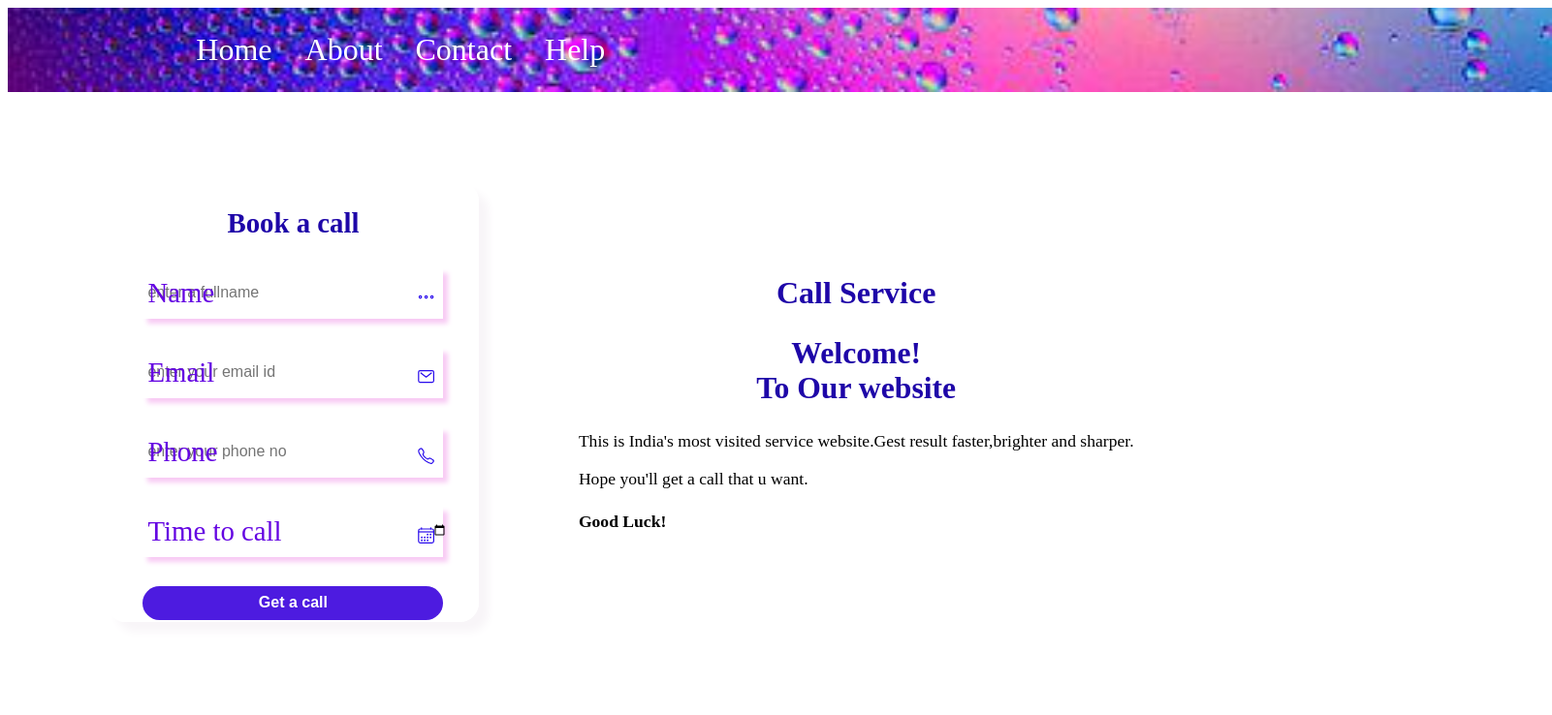
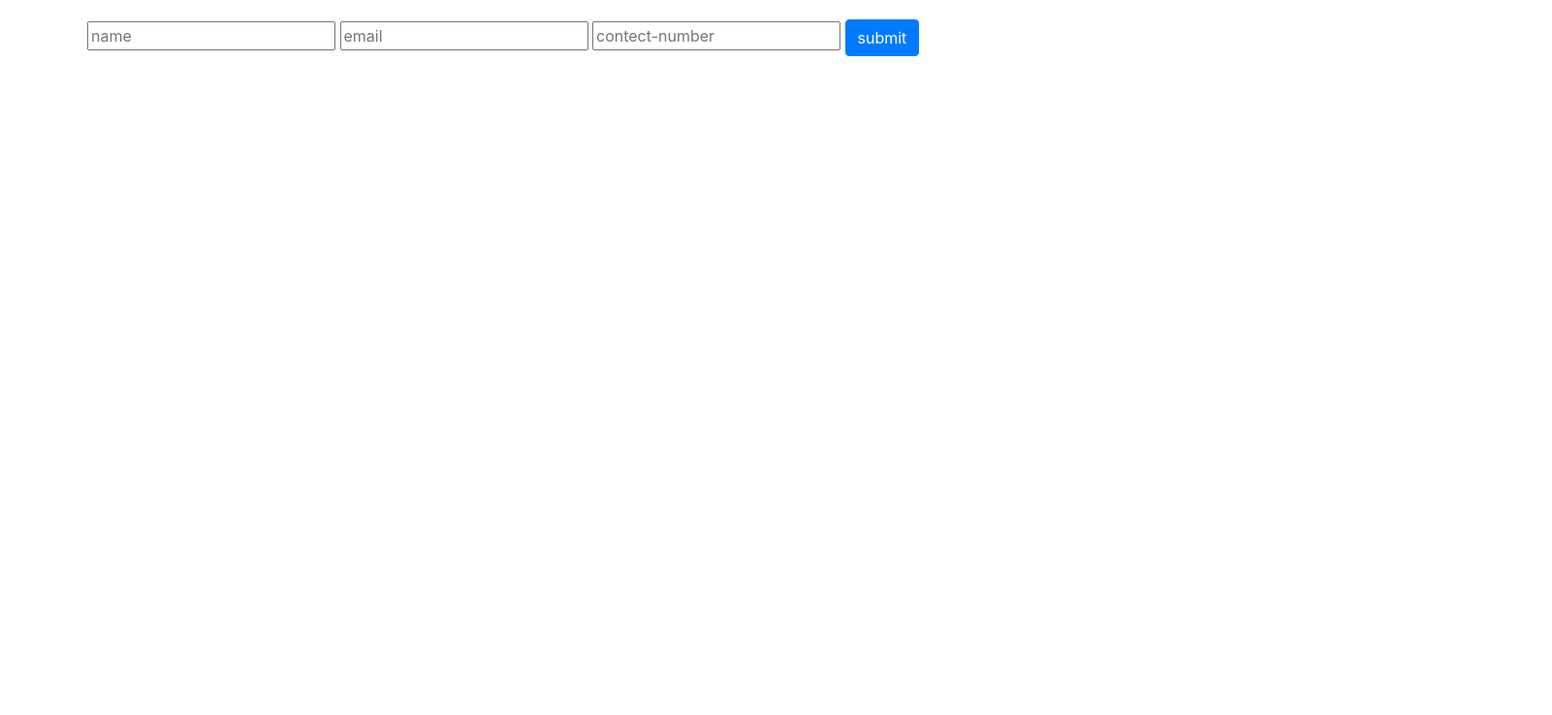
Before and after one commit to indrayanikalake/rgistration, a plain HTML site: page index.html in a window 1280 px wide. Shown: the whole page at 97% size, 1601 px wide, since content can reach past the window. Drawn offline with nearby package versions, Linux system fonts and the light colour scheme.

Commit message:
editButton

```diff
--- a/index.html
+++ b/index.html
@@ -1,219 +1,36 @@
 <!DOCTYPE html>
 <html lang="en">
-<head>
-  <meta charset="UTF-8">
-  <meta http-equiv="X-UA-Compatible" content="IE=edge">
-  <meta name="viewport" content="width=device-width, initial-scale=1.0">
 
-  <style>
- .header{
-    position: initial;
-    top: 0;
-    left: 0;
-    width: 100%;
-    padding: 25px 13%;
+  <head>
+    <meta charset="UTF-8">
+    <meta name="viewport" content="width=device-width, initial-scale=1.0">
+    <meta http-equiv="X-UA-Compatible" content="ie=edge">
+    <link rel="stylesheet" href="https://maxcdn.bootstrapcdn.com/bootstrap/4.0.0-beta/css/bootstrap.min.css"
+      integrity="sha384-/Y6pD6FV/Vv2HJnA6t+vslU6fwYXjCFtcEpHbNJ0lyAFsXTsjBbfaDjzALeQsN6M" crossorigin="anonymous">
+    <title> form </title>
+  </head>
 
-    display: flex;
-    justify-content: space-between;
-    align-items: first baseline;
-    z-index: 100;
-    background: url('registration.jpg')no-repeat;
-    background-position: center;
-    background-size: cover;
-}
-.navbar a{
-    position: initial;
-    font-size: 2em;
-    color: #fff;
-    margin-left: 30px;
-    text-decoration: none;
+  <body>
+
+    <div class="container card-body">
+
+      <form action="submit" id="addForm">
+
+        <input type="text" id="name" placeholder="name">
+        <input type="email" id="email" placeholder="email">
+        <input type="text" id="number" placeholder="contect-number">
+        <button class="btn btn-primary" id="submitbtn">submit</button>
+      </form>
+
+      <ul id="items" class="list-group">
 
 
-    left: 0;
-    width: 100%;
-    height: 2px;
+      </ul>
+    </div>
 
 
 
-}
+    <script src="index.js"></script>
+  </body>
 
-section{
-    position: initial;
-    display: flex;
-    justify-content: space-evenly;
-    align-items: center;
-    min-height: 80vh;
-    width: 100%;
-    background: url('i.jpg')no-repeat;
-    background-position: center;
-    background-size: cover;
-
-}
-.form-box{
-    position: relative;
-    width: 380px;
-    height: 450px;
-    background: transparent;
-    backdrop-filter: blur(15px);
-    border: 2px solid white;
-    border-radius: 20px;
-
-    display: flex;
-    justify-content: center;
-    align-items: center  rgb(250, 191, 240);
-    box-shadow: 10px 10px 10px rgb(248, 245, 248);
-
-
-}
-
-h2{
-    font-size: 1.8em;
-    color: #1e06a8;
-    text-align: center;
-
-}
-h1{
-    font-size: 2em;
-    color: #1e06a8;
-    text-align: center;
-}
-.inputbox{
-    position: relative;
-    margin: 30px 0;
-    width: 310px;
-    border-bottom: 2px solid #fff;
-    box-shadow: 5px 5px 5px rgb(248, 202, 244);
-}
-.inputbox label{
-    position: absolute;
-    top: 50%;
-    left: 5px;
-    transform: translateY(-50%);
-    color: #6404e2;
-    font-size: 1.8em;
-    pointer-events: none;
-    transition: .5s;
-}
-input:focus ~ label,
-input:valid ~ label{
-top: -5px;
-}
-.inputbox input {
-    width: 100%;
-    height: 50px;
-    background: transparent;
-    border: none;
-    outline: none;
-    font-size: 1em;
-    padding:0 35px 0 5px;
-    color: #fff;
-}
-.inputbox ion-icon{
-    position: absolute;
-    right: 8px;
-    color: #280aec;
-    font-size: 1.2em;
-    top: 20px;
-}
-
-button {
-    width: 100%;
-    height: 35px;
-    border-radius: 40px;
-    background: #4d1be0;
-    border: none;
-    outline: none;
-    cursor: pointer;
-    font-size: 1em;
-    font-weight: 600;
-    color: #fff;
-}
-.text-item{
-    background: transparent ;
-    backdrop-filter: blur(15px);
-    font-size: 1.1em;
-
-}
-
-  </style>
-  </head>
-  <body>
-     <!-- NAVBAR CREATION -->
-   <header class="header">
-    <nav class="navbar">
-         <a class='a' href="#">Home</a>
-          <a class='a' href="#">About</a>
-          <a class='a' href="#">Contact</a>
-          <a class='a' href="#">Help</a>
-
-    </nav>
-    <!---->
-    </header>
-    <div class="background"></div>
-    <section>
-        <div class="form-box">
-            <div class="form-value">
-                <form id="my-form" action="#"  onsubmit="registerUser()">
-                    <h2>Book a call</h2>
-                    <div class="inputbox">
-                        <ion-icon name="ellipsis-horizontal-outline"></ion-icon>
-                        <input type="name" name="name" id="name"  placeholder="enter a fullname" required>
-                        <label for="">Name</label>
-                    </div>
-                    <div class="inputbox">
-                        <ion-icon name="mail-outline"></ion-icon>
-                        <input type="email" name="email" id="email" placeholder="enter your email id" required>
-                        <label for="">Email</label>
-                    </div>
-                    <div class="inputbox">
-                        <ion-icon name="call-outline"></ion-icon>
-                        <input type="phone" name="phone" id="phone" placeholder="enter your phone no" required>
-                        <label for="">Phone</label>
-                    </div>
-                    <div class="inputbox">
-                        <ion-icon name="calendar-outline"></ion-icon>
-                        <input type="date" name="date" id="date" placeholder="enter a date" required>
-                        <label for="" >Time to call</label>
-                    </div>
-                    <button class="btn" type="submit" value="submit">Get a call</button>
-
-                </form>
-
-
-            </div>
-        </div>
-        <div class="item">
-            <h1 class="logo"><i class='bx bxl-xing'></i>Call Service</h1>
-            <div class="text-item">
-                <h2>Welcome! <br><span>
-                    To Our website
-                </span></h2>
-                <p>This is India's most visited service website.Gest result faster,brighter and sharper.</p>
-                <p>Hope you'll get a call that u want.</p>
-                <h4>Good Luck!</h4>
-                <ul id="items" class="list-group">
-
-                </ul>
-            </div>
-        </div>
-
-    </section>
-    <script src="index.js"></script>
-    <script type="module" src="https://unpkg.com/ionicons@5.5.2/dist/ionicons/ionicons.esm.js"></script>
-    <script nomodule src="https://unpkg.com/ionicons@5.5.2/dist/ionicons/ionicons.js"></script>
-    <script>
-        function registerUser() {
-            const name=document.getElementById("name").value;
-            const email=document.getElementById("email").value;
-            const phone=document.getElementById("phone").value;
-            const date=document.getElementById("date").value;
-
-            console.log(name);
-            console.log(email);
-            console.log(phone);
-            console.log(date);
-        }
-    </script>
-
-</body>
 </html>
--- a/index.js
+++ b/index.js
@@ -1,45 +1,75 @@
-/**
-var ul=document.querySelector('.items');
-ul.firstElementChild.innerHTML='<h1>HELLO</h1>';
-ul.firstElementChild.style.background='green';
-ul.children[1].style.background='yellow';
-console.log(ul.firstElementChild);**/
+let Name = document.getElementById('name');
+let email = document.getElementById('email');
+let number = document.getElementById('number');
+let items = document.getElementById('items');
+let form = document.getElementById('addForm');
+form.addEventListener('submit', additems);
+items.addEventListener('click', deleteitem);
+items.addEventListener('click', Edititems);
 
-const btn=document.querySelector('.btn');
-const nameInput=document.querySelector('#name');
-const emailInput=document.querySelector('#email');
-const phoneno=document.querySelector('#phone');
-const form=document.getElementById('my-form');
-const items=document.getElementById('items')
+obj = {
+  personName: '',
+  personEmail: '',
+  personNumber: ''
+}
 
-btn.addEventListener('click',(e)=>{
-    e.preventDefault();
+function additems(e) {
+  e.preventDefault();
+  obj.personName = Name.value;
+  obj.personEmail = email.value;
+  obj.personNumber = number.value;
 
-    let object={name:nameInput.value,
-        email:emailInput.value,
-        phoneno:phoneno.value};
-    let obj_serialized=JSON.stringify(object);
-    localStorage.setItem(emailInput.value,obj_serialized);
-    const name=document.getElementById('name').value;
-    const email=document.getElementById('email').value;
-    const phone=document.getElementById('phone').value;
-    const li=document.createElement('li');
-    li.className='list-group-item';
-    li.appendChild(document.createTextNode(name));
-    li.appendChild(document.createTextNode(' '));
-    li.appendChild(document.createTextNode(email));
-    li.appendChild(document.createTextNode(' '));
-    li.appendChild(document.createTextNode(phone));
-    li.style.color='blue';
-    items.appendChild(li);
-    items.style.backgroundColor='pink';
-})
-btn.addEventListener('mouseover',(e)=>{
-    e.preventDefault();
-   btn.style.background='green';
+  let newobj = JSON.stringify(obj);
+  localStorage.setItem(email.value, newobj);
+  // console.log(newobj)
 
-})
-btn.addEventListener('mouseout',(e)=>{
-    e.preventDefault();
-   btn.style.background='blue';
-})
+  let items = document.getElementById('items');
+  let newitem = Name.value + '=> ' + number.value + ' | ' + email.value;
+
+  let li = document.createElement('li');
+  let deletebtn = document.createElement('button');
+  let Editbtn = document.createElement('button');
+
+  li.className = 'list-group-item';
+  deletebtn.className = 'btn btn-danger btn-sm float-right delete';
+  Editbtn.className = 'btn btn-primary btn-sm float-right Edit';
+
+  li.innerText = newitem;
+  deletebtn.innerText = 'X';
+  Editbtn.innerText = 'Edit';
+
+  li.appendChild(deletebtn);
+  li.appendChild(Editbtn)
+  items.appendChild(li);
+
+  document.getElementById('name').value = '';
+  document.getElementById('email').value = '';
+  document.getElementById('number').value = '';
+}
+
+function deleteitem(e) {
+  e.preventDefault();
+  if (e.target.classList.contains('delete')) {
+    let li = e.target.parentElement;
+    let arr = li.firstChild.wholeText.split(' ');
+    // console.log(arr[arr.length - 1])
+    localStorage.removeItem(arr[arr.length - 1])
+    items.removeChild(li);
+  }
+}
+
+function Edititems(e) {
+  e.preventDefault();
+  if (e.target.classList.contains('Edit')) {
+    let li = e.target.parentElement;
+    let arr = li.firstChild.wholeText.split(' ');
+    let global = localStorage.getItem(arr[arr.length - 1])
+    let newglobal = JSON.parse(global);
+    // console.log(newglobal)
+    document.getElementById('name').value = newglobal.personName;
+    document.getElementById('email').value = newglobal.personEmail;
+    document.getElementById('number').value = newglobal.personNumber;
+    localStorage.removeItem(arr[arr.length - 1])
+    items.removeChild(li);
+  }
+}
```
